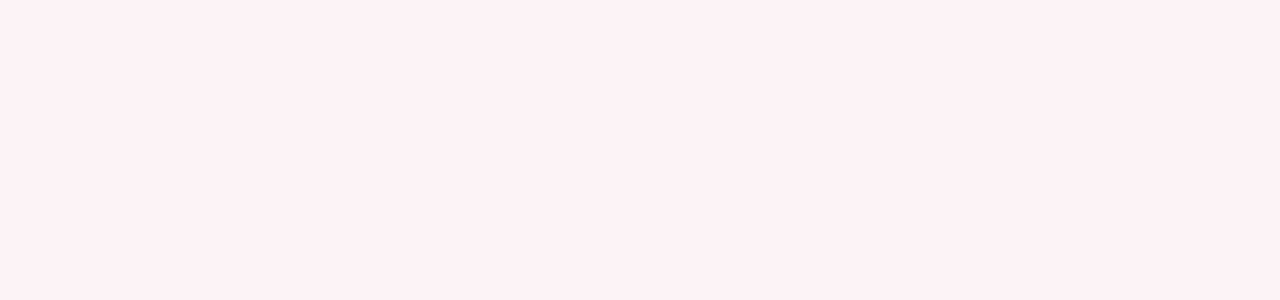
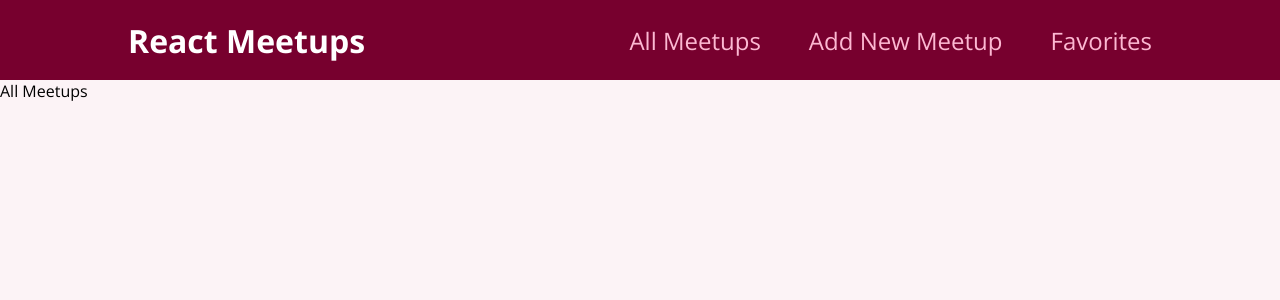
Before and after one commit to gurhanalan/React-Meetup-Project, a React (Create React App) app: page / in a window 1280 px wide. Shown: the top 300 px of the page. Built offline with nearby package versions, Linux system fonts and the light colour scheme.

Commit message:
Add links and pages

```diff
--- a/package.json
+++ b/package.json
@@ -8,7 +8,7 @@
     "@testing-library/user-event": "^12.7.2",
     "react": "^17.0.1",
     "react-dom": "^17.0.1",
-    "react-router-dom": "^6.0.0",
+    "react-router-dom": "^5.3.0",
     "react-scripts": "4.0.3",
     "web-vitals": "^1.1.0"
   },
--- a/src/App.js
+++ b/src/App.js
@@ -1,5 +1,20 @@
+import { Route, Switch } from "react-router-dom";
+import MainNavigation from "./components/MainNavigation";
+import AllMeetups from "./pages/AllMeetups";
+import Favorites from "./pages/Favorites";
+import NewMeetup from "./pages/NewMeetup";
+
 function App() {
-    return <div></div>;
+    return (
+        <div>
+            <MainNavigation />
+            <Switch>
+                <Route path="/favorites" component={Favorites} />
+                <Route path="/new-meetup" component={NewMeetup} />
+                <Route path="/" component={AllMeetups} />
+            </Switch>
+        </div>
+    );
 }
 
 export default App;
--- /dev/null
+++ b/src/components/MainNavigation.jsx
@@ -0,0 +1,27 @@
+import React from "react";
+import { Link } from "react-router-dom";
+
+import styles from "./mainNavigation.module.css";
+
+const MainNavigation = () => {
+    return (
+        <header className={styles.header}>
+            <div className={styles.logo}>React Meetups</div>
+            <nav>
+                <ul>
+                    <li>
+                        <Link to="/">All Meetups</Link>
+                    </li>
+                    <li>
+                        <Link to="/new-meetup">Add New Meetup</Link>
+                    </li>
+                    <li>
+                        <Link to="/favorites">Favorites</Link>
+                    </li>
+                </ul>
+            </nav>
+        </header>
+    );
+};
+
+export default MainNavigation;
--- /dev/null
+++ b/src/components/mainNavigation.module.css
@@ -0,0 +1,47 @@
+.header {
+    width: 100%;
+    height: 5rem;
+    display: flex;
+    align-items: center;
+    justify-content: space-between;
+    background-color: #77002e;
+    padding: 0 10%;
+  }
+
+  .logo {
+    font-size: 2rem;
+    color: white;
+    font-weight: bold;
+  }
+
+  .header ul {
+    list-style: none;
+    margin: 0;
+    padding: 0;
+    display: flex;
+    align-items: baseline;
+  }
+
+  .header li {
+    margin-left: 3rem;
+  }
+
+  .header a {
+    text-decoration: none;
+    font-size: 1.5rem;
+    color: #fcb8d2;
+  }
+
+  .header a:hover,
+  .header a:active,
+  .header a.active {
+    color: white;
+  }
+
+  .badge {
+    background-color: #cc2062;
+    color: white;
+    border-radius: 12px;
+    padding: 0 1rem;
+    margin-left: 0.5rem;
+  }
```
Also changed, not shown: 1 other file (tests, documents, lock files or other folders).
